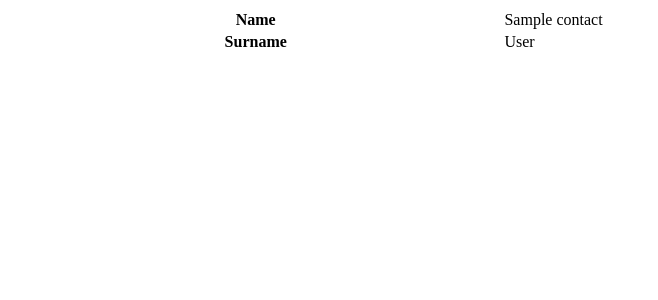
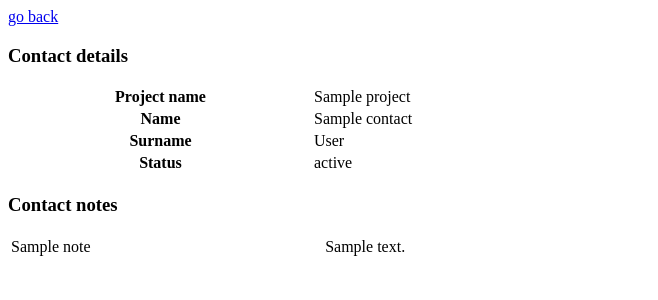
Before and after one commit to miloszsobiczewski/Stork, a Django app: template contacts/templates/contacts/details.html in a window 1280 px wide. Shown: the top 300 px of the page, without its empty margins (0-658 px from the left). Run offline with Django 3.2, Linux system fonts and the light colour scheme; the template is opened without the code that fills it: most values are stand-ins (such as "Sample title", 1, 10 or a date in 2020); parts of the project's set-up code (start-up, migrations or seed data) failed here and were passed over.

Commit message:
template navigation added

```diff
--- a/contacts/templates/contacts/details.html
+++ b/contacts/templates/contacts/details.html
@@ -5,17 +5,39 @@
     <title>Contacts</title>
 </head>
 <body>
-
-    <table style="width:100%">
+ <a href="{% url 'contacts:contacts' contact.project.pk %}">
+    go back
+ </a>
+<h3>Contact details</h3>
+    <table style="width:50%">
       <tr>
-             <th>Name</th>
-             <td>{{ contacts.name }}</td>
+          <th>Project name</th>
+          <td>{{ contact.project.name }}</td>
       </tr>
       <tr>
-             <th>Surname</th>
-             <td>{{ contacts.surname }}</td>
+          <th>Name</th>
+          <td>{{ contact.name }}</td>
+      </tr>
+      <tr>
+          <th>Surname</th>
+          <td>{{ contact.surname }}</td>
+      </tr>
+      <tr>
+          <th>Status</th>
+          <td>{{ contact.status }}</td>
       </tr>
     </table>
 
+<h3>Contact notes</h3>
+
+    <table style="width:50%">
+      {% for note in notes %}
+      <tr>
+             <td>{{ note.name }}</td>
+             <td>{{ note.text }}</td>
+      </tr>
+
+      {% endfor %}
+    </table>
 </body>
 </html>
--- a/contacts/urls.py
+++ b/contacts/urls.py
@@ -1,9 +1,11 @@
 from django.conf.urls import url
+from django.urls import path
 
 from . import views
 
 app_name = "contacts"
 
 urlpatterns = [
-    url(r'^$', views.contacts, name='contacts'),
+    path('<int:selected_project>/', views.contacts, name='contacts'),
+    path('<int:selected_project>/<int:selected_contact>/', views.contact_details, name='details'),
 ]
--- a/projects/views.py
+++ b/projects/views.py
@@ -1,6 +1,6 @@
 from django.shortcuts import render
 from .models import Project
-from contacts.models import Contact, Note
+from contacts.models import Contact
 
 
 def projects(request):
```
Also changed, not shown: contacts/templates/contacts/contacts.html (+11 -2 lines), contacts/views.py (+11 -10 lines), projects/templates/projects/projects.html (+10 -5 lines).
